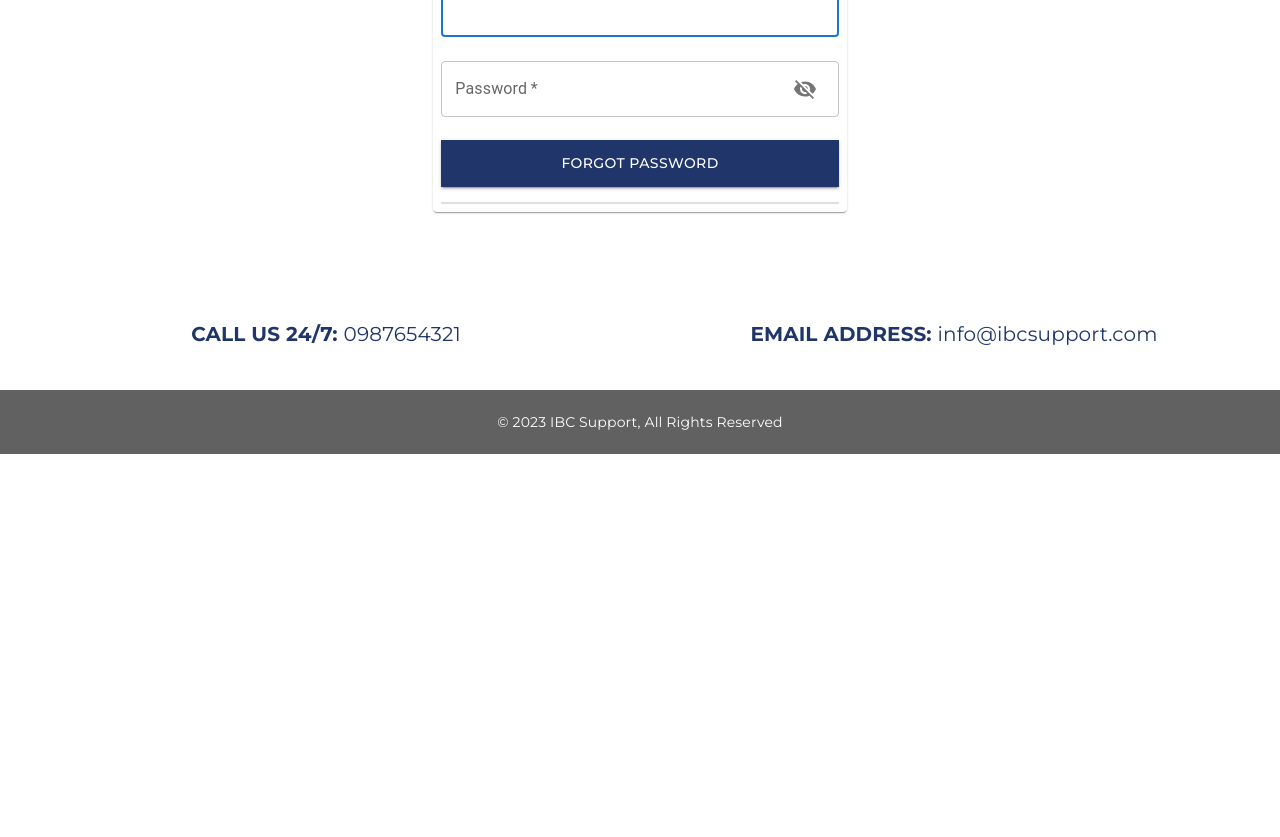
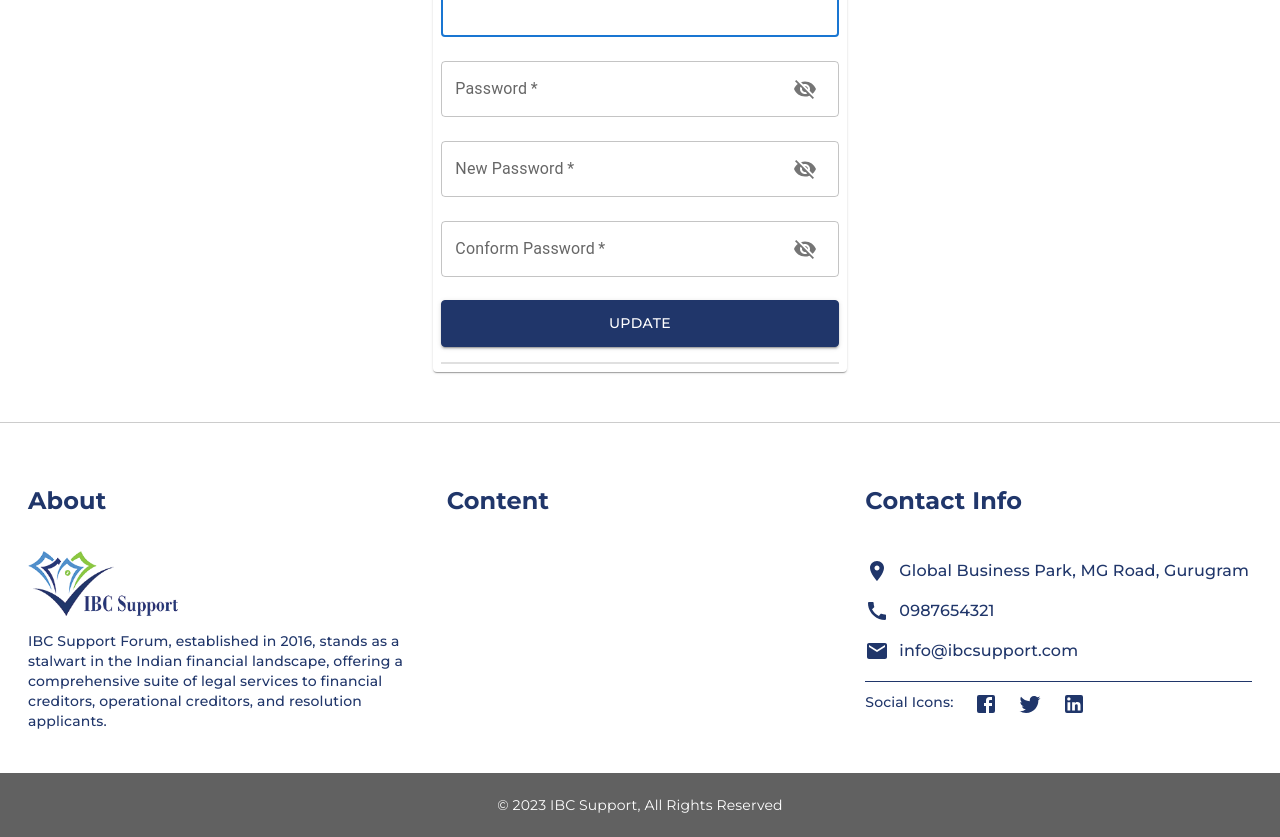
Before and after one commit to Pradeep-Gupta-96/ibbi_client, a React (Create React App) app: page /resetpassword in a window 1280 px wide. Shown: the part 400-1237 px from the top of the page. Before the commit the page ends 854 px from the top, so only its background shows below. Built offline with nearby package versions, Linux system fonts and the light colour scheme.

Commit message:
code updated

```diff
--- a/src/Auth/ResetPassword.js
+++ b/src/Auth/ResetPassword.js
@@ -25,12 +25,28 @@ font-family: 'Montserrat', sans-serif;
 
 function ResetPassword() {
   const [visivility, setVisivility] = React.useState(false)
+  const [visivility1, setVisivility1] = React.useState(false)
+  const [visivility2, setVisivility2] = React.useState(false)
 
   const changeicons = () => {
     if (visivility === false) {
       setVisivility(true)
     } else {
       setVisivility(false)
+    }
+  }
+  const changeicons1 = () => {
+    if (visivility1 === false) {
+      setVisivility1(true)
+    } else {
+      setVisivility1(false)
+    }
+  }
+  const changeicons2 = () => {
+    if (visivility2 === false) {
+      setVisivility2(true)
+    } else {
+      setVisivility2(false)
     }
   }
 
@@ -78,11 +94,47 @@ function ResetPassword() {
               id="password"
               autoComplete="current-password"
             />
+            <TextField
+              margin="normal"
+              required
+              fullWidth
+              name="Npassword"
+              label="New Password"
+              type={visivility1 ? "text" : "password"}
+              InputProps={{
+                endAdornment:
+                  <InputAdornment position='end'>
+                    <IconButton onClick={changeicons1}>
+                      {visivility1 ? <VisibilityIcon /> : <VisibilityOffIcon />}
+                    </IconButton>
+                  </InputAdornment>
+              }}
+              id="Npassword"
+              autoComplete="current-password"
+            />
+            <TextField
+              margin="normal"
+              required
+              fullWidth
+              name="Cpassword"
+              label="Conform Password"
+              type={visivility2 ? "text" : "password"}
+              InputProps={{
+                endAdornment:
+                  <InputAdornment position='end'>
+                    <IconButton onClick={changeicons2}>
+                      {visivility2 ? <VisibilityIcon /> : <VisibilityOffIcon />}
+                    </IconButton>
+                  </InputAdornment>
+              }}
+              id="Cpassword"
+              autoComplete="current-password"
+            />
             <Button className='submit-btn'
               type="submit"
               variant="contained"
             >
-              Forgot Password
+              Update
             </Button>
             <Divider />
             <Divider />
--- a/src/Auth/auth.css
+++ b/src/Auth/auth.css
@@ -15,7 +15,7 @@
     color: #fff;
     border: 1px solid #20366a;
     transition: all 1s ease 0s;
-    border-radius: 0px;font-family: 'Montserrat', sans-serif;
+    border-radius: 4px;font-family: 'Montserrat', sans-serif;
 }
 .auth-form .submit-btn:hover {background: #fff;color: #20366a;}
 .auth-form input {font-family: 'Montserrat', sans-serif;}
--- a/src/HomePage/HomePage.css
+++ b/src/HomePage/HomePage.css
@@ -66,9 +66,8 @@ p.tm-text {font-style: italic; font-size: 16px; line-height: 28px;}
 .np-aero a{width: 40px;height: 40px;bborder-radius: 25px;color: #20366a; font-size: 30px; margin-left: 15px;background: #fff;cursor: pointer;    display: flex;justify-content: center;align-items: center;}
 .cont-info {font-size: 20px;color: #20366a;}
 .pt-0 {padding-top: 0px !important;}
-.copyright {background: #616161;}
-.remove-bg {background: none !important;}
-.copyright p {color: #fff;}
+
+
 
 @media (min-width:768px){
     .boxse ul li:nth-child(5) .box-outer,.boxse ul li:nth-child(6) .box-outer{border-bottom: 0px;}
--- a/src/footer/Footer.css
+++ b/src/footer/Footer.css
@@ -0,0 +1,14 @@
+.footer {border-top: 1px solid #ccc;}
+.footer .info-box {text-align: left;}
+.f-logo {margin-bottom: 10px;}
+.f-logo img {width: 150px;}
+.fab-content {font-weight: 500;color: #20366a;}
+.footer ul.c-ingo {padding: 0px;margin: 0px;}
+.footer ul.c-ingo li {list-style: none;font-size: 16px;font-weight: 500; color: #20366a;line-height: 40px;display: flex;align-items: center;}
+.footer ul.c-ingo li svg {margin-right: 10px;}
+.social-icon {display: flex;border-top: 1px solid;width: 100%;padding-top: 10px;margin-top: 10px;color: #20366a;font-weight: 500;}
+.social-icon a {color: #20366a; margin-left: 20px;}
+
+.copyright {background: #616161;}
+.remove-bg {background: none !important;}
+.copyright p {color: #fff;}
--- a/src/footer/Footer.js
+++ b/src/footer/Footer.js
@@ -3,6 +3,14 @@ import { styled } from '@mui/material/styles';
 import Paper from '@mui/material/Paper';
 import './Footer.css'
 import { Grid } from '@mui/material'
+import footerlogo from '../utility/logo.png'
+import { Link } from 'react-router-dom';
+import LocationOnIcon from '@mui/icons-material/LocationOn';
+import CallIcon from '@mui/icons-material/Call';
+import EmailIcon from '@mui/icons-material/Email';
+import FacebookIcon from '@mui/icons-material/Facebook';
+import TwitterIcon from '@mui/icons-material/Twitter';
+import LinkedInIcon from '@mui/icons-material/LinkedIn';
 
 const Item = styled(Paper)(({ theme }) => ({
     backgroundColor: theme.palette.mode === 'dark' ? '#1A2027' : '#fff',
@@ -18,15 +26,33 @@ const Footer = () => {
         <div className='footer padding-50'>
             <div className="bound">
                 <Grid className="contact-infos" container spacing={2}>
-                <Grid item xs={12} md={6}>
+                    <Grid item xs={12} md={4}>
                         <Item className='info-box shadow-remove'>
-                    <div className="cont-info"><strong>CALL US 24/7: </strong>0987654321</div>
+                            <h3 className="comman-title mb-30">About</h3>
+                            <div className="f-logo"><img src={footerlogo} alt="banner" /></div>
+                            <div className="fab-content">IBC Support Forum, established in 2016, stands as a stalwart in the Indian financial landscape, offering a comprehensive suite of legal services to financial creditors, operational creditors, and resolution applicants. </div>
+                        </Item>
+                    </Grid>
+                    <Grid item xs={12} md={4}>
+                        <Item className='info-box shadow-remove'>
+                            <h3 className="comman-title mb-30">Content</h3>
 
                         </Item>
                     </Grid>
-                <Grid item xs={12} md={6}>
+                    <Grid item xs={12} md={4}>
                         <Item className='info-box shadow-remove'>
-                    <div className="cont-info"><strong>EMAIL ADDRESS: </strong>info@ibcsupport.com</div>
+                            <h3 className="comman-title mb-30">Contact Info</h3>
+                            <ul className='c-ingo'>
+                                <li><LocationOnIcon /> Global Business Park, MG Road, Gurugram</li>
+                                <li><CallIcon /> 0987654321  </li>
+                                <li><EmailIcon /> info@ibcsupport.com</li>
+                            </ul>
+                            <div className="social-icon">
+                                Social Icons:
+                                <Link to="https://facebook.com/#" target="_blank"><FacebookIcon /></Link>
+                                <Link to="https://twitter.com/#" target="_blank"><TwitterIcon /></Link>
+                                <Link to="https://www.linkedin.com//#" target="_blank"><LinkedInIcon /></Link>
+                            </div>
                         </Item>
                     </Grid>
                 </Grid>
```
Also changed, not shown: src/utility/logo.png (added). Lines whose indentation alone changed are shown as unchanged.
